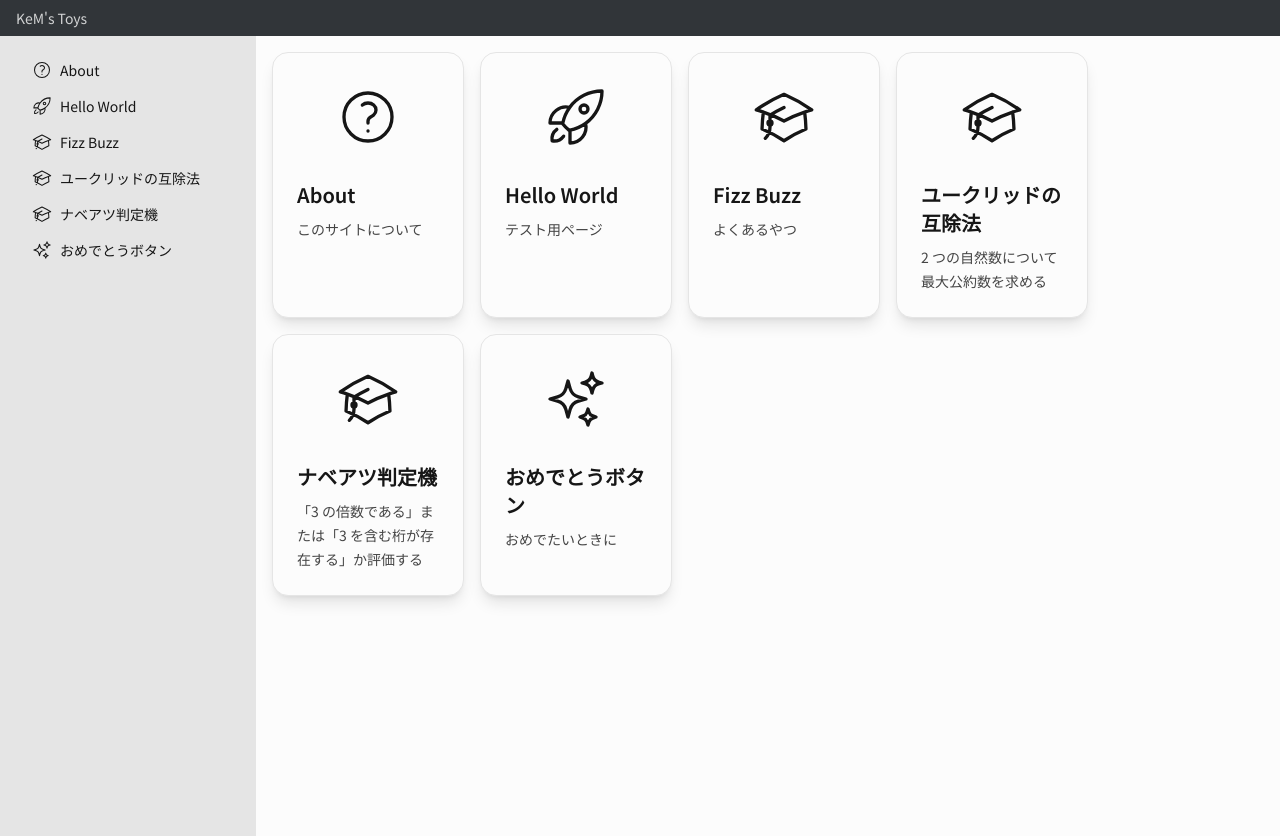
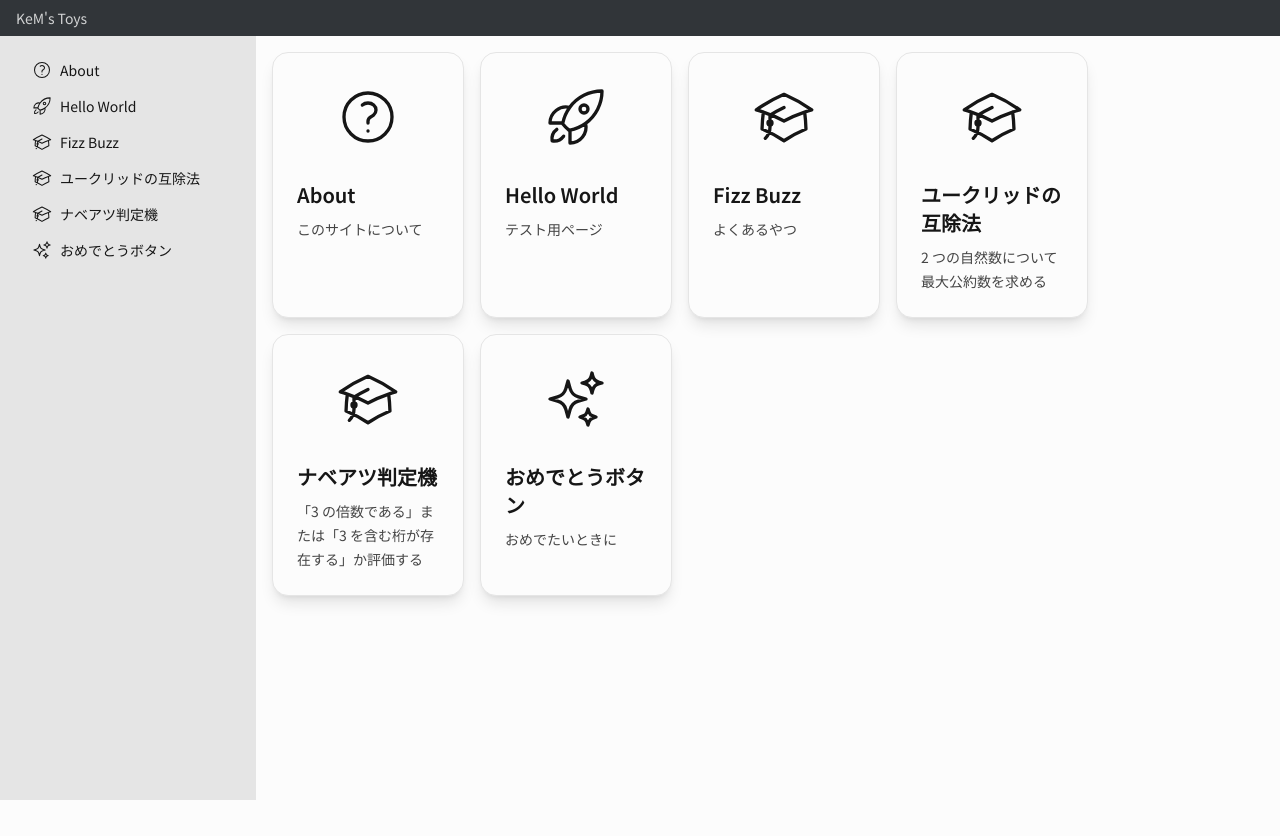
Before and after one commit to kem198/kems-toys, a Next.js app: page / in a window 1280 px wide. After the commit the page ends 800 px from the top, so only its background shows below. Built offline with nearby package versions, Linux system fonts and the light colour scheme.

Commit message:
mod TwoColumnLayout

```diff
--- a/src/components/Templates/TwoColumnLayout.tsx
+++ b/src/components/Templates/TwoColumnLayout.tsx
@@ -6,8 +6,16 @@ interface Props {
   children: ReactNode;
 }
 
+/**
+ * FIXME:
+ * 次の bg-base-*** と lg:h-[calc(...)] の指定で lg 幅の際の表示崩れを無理くり抑えている
+ *
+ * <div className="bg-base-200">
+ * <div className="drawer-content flex flex-col bg-base-100">
+ * <div className="drawer-side lg:h-[calc(100dvh_-_36px)]">
+ */
 const TwoColumnLayout = ({ children }: Props) => (
-  <div>
+  <div className="bg-base-200">
     {/* Navbar */}
     <div className="navbar w-full bg-neutral text-neutral-content lg:min-h-fit lg:text-sm">
       <div className="flex-none lg:hidden">
@@ -39,13 +47,13 @@ const TwoColumnLayout = ({ children }: Props) => (
     </div>
     <div className="drawer lg:drawer-open">
       {/* メインコンテンツ */}
-      <div className="drawer-content flex flex-col">
+      <div className="drawer-content flex flex-col bg-base-100">
         <main className="container mx-auto my-4 px-4">{children}</main>
       </div>
       {/* サイドバーのトグル用 */}
       <input id="drawer-toggle" type="checkbox" className="drawer-toggle" />
       {/* サイドバー */}
-      <div className="drawer-side">
+      <div className="drawer-side lg:h-[calc(100dvh_-_36px)]">
         <label
           htmlFor="drawer-toggle"
           aria-label="close sidebar"
```
